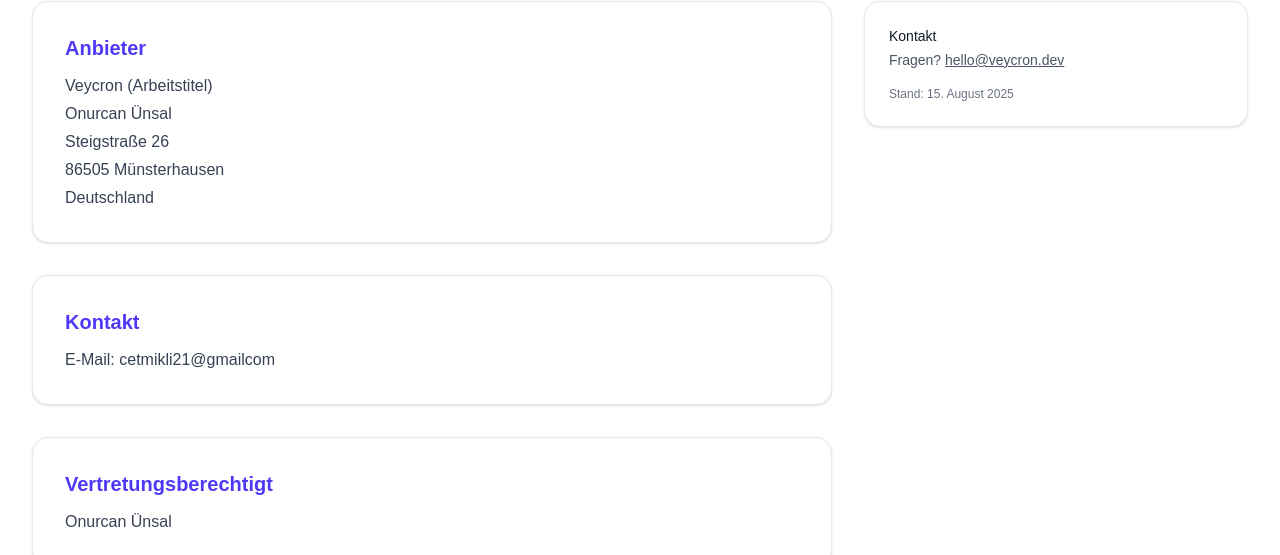
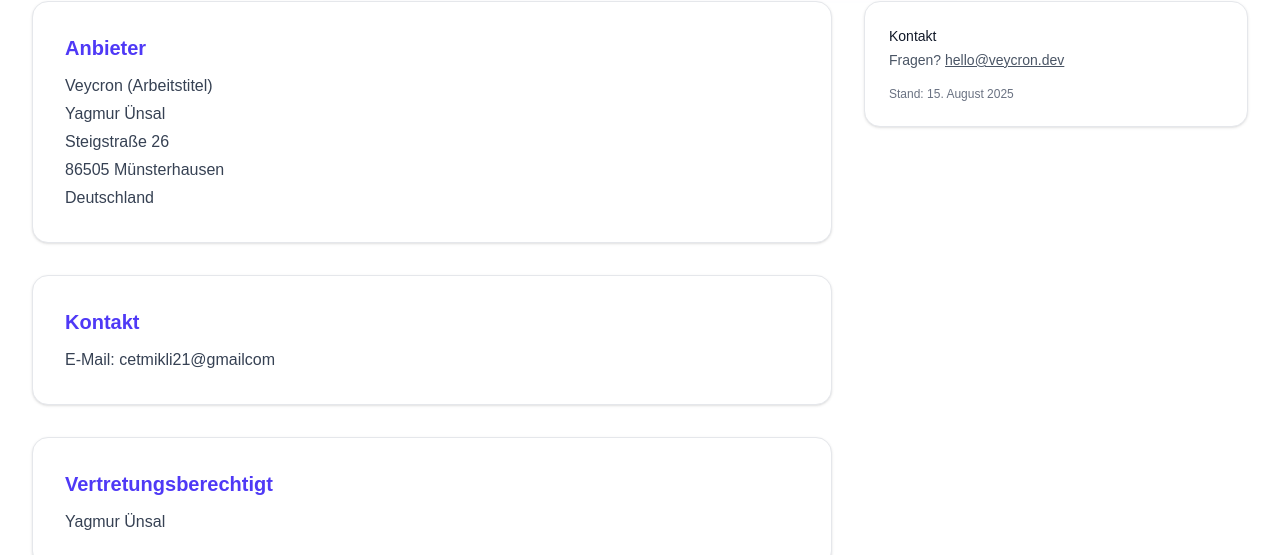
Before and after one commit to onurcanuensal/onurcanuensal.github.io, a Next.js app: page /impressum in a window 1280 px wide. Shown: the part 257-812 px from the top of the page. Built offline with nearby package versions, Linux system fonts and the light colour scheme; no server answers.

Commit message:
adjust impressum and design

```diff
--- a/app/impressum/page.tsx
+++ b/app/impressum/page.tsx
@@ -47,7 +47,7 @@
           {[
             ["Anbieter", [
               "Veycron (Arbeitstitel)",
-              "Onurcan Ünsal",
+              "Yagmur Ünsal",
               "Steigstraße 26",
               "86505 Münsterhausen",
               "Deutschland",
@@ -55,7 +55,7 @@
             ["Kontakt", [
               "E-Mail: cetmikli21@gmailcom",
             ]],
-            ["Vertretungsberechtigt", ["Onurcan Ünsal"]],
+            ["Vertretungsberechtigt", ["Yagmur Ünsal"]],
             ["Umsatzsteuer-ID", ["DE000000000 (falls vorhanden)"]],
           ].map(([title, lines]) => (
             <section key={String(title)} className="rounded-2xl border border-gray-200 bg-white p-8 shadow-sm">
```
